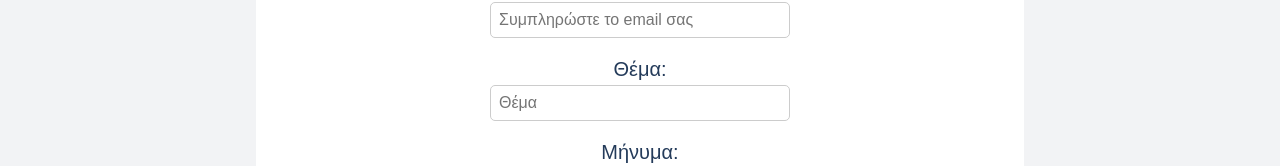
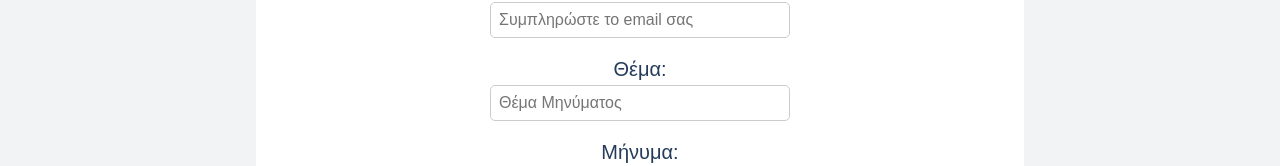
Before and after one commit to dimrokkas/pixelcode, a plain HTML site: page contact.html in a window 1280 px wide. Shown: the part 464-630 px from the top of the page. Drawn offline with Linux system fonts and the light colour scheme.

Commit message:
Update contact.html

```diff
--- a/contact.html
+++ b/contact.html
@@ -40,7 +40,7 @@
 
             <div class="form-group">
                 <label for="thema">Θέμα:</label>
-                <input type="text" id="thema" name="thema" placeholder="Θέμα" required>
+                <input type="text" id="thema" name="thema" placeholder="Θέμα Μηνύματος" required>
             </div>
 
             <div class="form-group">
```
